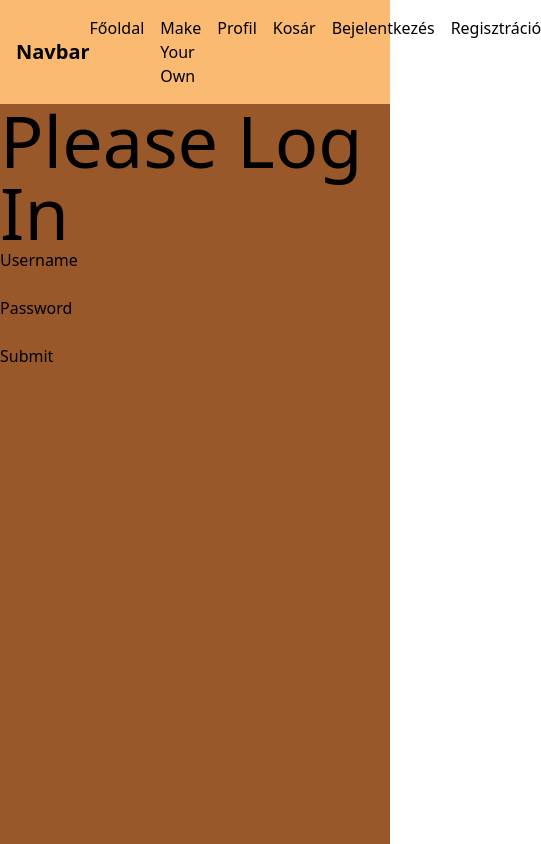
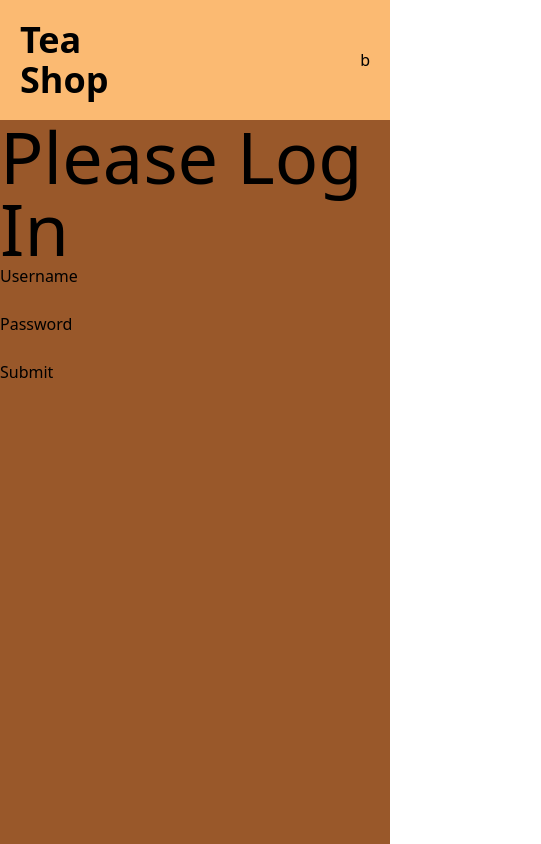
Before and after one commit to oandris228/vizsgaremek, a React (Vite) app in the folder frontend/: page /login in a window 390 px wide. Shown: the whole page, 541 px wide, since content can reach past the window. Built offline with nearby package versions, Linux system fonts and the light colour scheme.

Commit message:
transcendent fun. (navbar, responsive stuff, profile)

```diff
--- a/frontend/src/App.css
+++ b/frontend/src/App.css
@@ -12,23 +12,35 @@ body {
 }
 
 .default-wrapper {
-    @apply p-4
+    @apply
+    p-4
 }
 
 h1 {
-    @apply text-7xl
+    @apply
+    text-7xl
 }
 
 .card {
-    @apply bg-white w-72 h-96 p-3 m-5 rounded-2xl
+    @apply
+    bg-white
+    w-72
+    h-96
+    p-3
+    m-5
+    rounded-2xl
 }
 
 .card h3 {
-    @apply text-4xl
+    @apply
+    text-4xl
 }
 
 .card button {
-    @apply bg-blue-400 rounded-2xl p-2
+    @apply
+    bg-blue-400
+    rounded-2xl
+    p-2
 }
 
 .card button:hover {
@@ -55,21 +67,137 @@ h1 {
     object-cover
 }
 
+.navbar {
+    @apply
+    bg-navbar
+    flex
+    overflow-hidden
+    justify-between
+}
+
+.nav-list {
+    @apply
+    list-none
+    self-center
+    overflow-hidden
+}
+
+.nav-list ul {
+    @apply
+    list-none
+    p-0
+    overflow-hidden
+}
+
+.nav-list li {
+    @apply
+    inline
+    float-left
+    text-center
+    p-3
+}
+
+.nav-list a {
+    @apply
+    p-4
+    rounded-4xl
+}
+
+.nav-list a:hover {
+    @apply
+    bg-amber-300
+}
+
+.hamburger-button {
+    @apply
+    m-5
+}
+
+.nav-title {
+    @apply
+    m-5
+    align-middle
+    font-bold
+    text-4xl
+}
+
+.profile-div {
+    @apply
+    flex
+    flex-col
+    items-center
+    m-10
+    p-5
+    pb-96
+    bg-cardbg
+    rounded-4xl
+}
+
+.profile-username {
+    @apply
+    font-semibold
+    italic
+}
+
+.nav-list-mobile {
+    @apply
+    bg-navbar
+    flex
+    flex-col
+    list-none
+    p-0
+    m-0
+}
+
+.nav-list-mobile li {
+    @apply
+    block
+    p-2
+}
+
 /* mobile view */
 @media screen and (max-width: 576px) {
     .card-list {
-        flex-direction: column;
+        @apply
+        flex-col
+        items-center
+    }
+    .nav-link {
+        @apply
+        hidden
+    }
+    .navbar {
+        @apply
+        justify-between
+    }
+    .nav-admin {
+        @apply
+        hidden
     }
 }
 
 /* tablet view */
-@media screen and (max-width: 768px) {
-}
-
-/* laptop view */
-@media screen and (max-width: 992px) {
+@media screen and (max-width: 1150px) {
+    .card-list {
+        @apply
+        flex
+        flex-wrap
+        overflow-hidden
+    }
+    .nav-link {
+        @apply
+        hidden
+    }
+    .navbar {
+        @apply
+        justify-between
+    }
 }
 
 /* screen view */
-@media screen and (max-width: 1200px) {
+@media screen and (min-width: 1151px) {
+    .hamburger-button {
+        @apply
+        hidden
+    }
 }
--- a/frontend/src/components/Navbar.tsx
+++ b/frontend/src/components/Navbar.tsx
@@ -9,14 +9,15 @@ export default function NavBar() {
     const navigate = useNavigate();
 
     const [state, setState] = useState(false);
+    const [isOpen, setIsOpen] = useState(false);
     const [user, setUser] = useState<User>();
 
     const [LoggedIn, setLoggedIn] = useState(token != undefined);
 
-    useEffect(()=> {
+    useEffect(() => {
         async function IsUserAdmin() {
 
-            if(LoggedIn) {
+            if (LoggedIn) {
                 const response = await fetch('http://localhost:3000/users/token', {
                     method: 'GET',
                     headers: {
@@ -42,10 +43,10 @@ export default function NavBar() {
     }
 
     return <>
-            <nav className="flex items-center justify-between bg-navbar p-4 w-full top-0 start-0">
-                <NavLink className="text-xl font-bold" to="/">Navbar</NavLink>
+        <nav className="navbar">
+            <NavLink className="nav-title" to="/">Tea Shop</NavLink>
 
-                <ul className="flex space-x-4">
+            <ul className="nav-list">
                 <li>
                     <NavLink className="nav-link" to="/">Főoldal</NavLink>
                 </li>
@@ -60,12 +61,12 @@ export default function NavBar() {
                 </li>
                 {state && (
                     <li>
-                            <NavLink className="nav-link" to="/admin">Admin</NavLink>
+                        <NavLink className="nav-link nav-admin" to="/admin">Admin</NavLink>
                     </li>
                 )}
                 {LoggedIn ? (
                     <li>
-                             <button className="nav-link" onClick={()=> {handleLogout(); navigate('/login')}}>Logout</button>
+                        <button className="nav-link" onClick={() => { handleLogout(); navigate('/login') }}>Logout</button>
                     </li>
                 ) : (
                     <>
@@ -78,6 +79,47 @@ export default function NavBar() {
                     </>
                 )}
             </ul>
+            <button
+                className="hamburger-button"
+                onClick={() => setIsOpen(!isOpen)}
+            >
+                {isOpen ? <p>a</p> : <p>b</p>}
+            </button>
         </nav>
+        {isOpen && (
+                <ul className="nav-list-mobile">
+                    <li>
+                        <NavLink className="nav-mobile" to="/">Főoldal</NavLink>
+                    </li>
+                    <li>
+                        <NavLink className="nav-mobile" to="/custom">Make Your Own</NavLink>
+                    </li>
+                    <li>
+                        <NavLink className="nav-mobile" to="/profile">Profil</NavLink>
+                    </li>
+                    <li>
+                        <NavLink className="nav-mobile" to={`/cart/${user?.id}`}>Kosár</NavLink>
+                    </li>
+                    {state && (
+                        <li className='nav-admin'>
+                            <NavLink className="nav-mobile nav-admin" to="/admin">Admin</NavLink>
+                        </li>
+                    )}
+                    {LoggedIn ? (
+                        <li>
+                            <button className="nav-mobile" onClick={() => { handleLogout(); navigate('/login') }}>Logout</button>
+                        </li>
+                    ) : (
+                        <>
+                            <li>
+                                <NavLink className="nav-mobile" to="/login">Bejelentkezés</NavLink>
+                            </li>
+                            <li>
+                                <NavLink className="nav-mobile" to="/register">Regisztráció</NavLink>
+                            </li>
+                        </>
+                    )}
+                </ul>
+            )}
     </>
 }
--- a/frontend/src/components/Profile.tsx
+++ b/frontend/src/components/Profile.tsx
@@ -15,15 +15,17 @@ export default function Profile() {
     }, [token])
 
     return (<>
-        <h1>Welcome {user?.username}</h1>
+        <div className="profile-div">
+            <h1>Üdvözlünk <span className="profile-username">{user?.username}</span></h1>
             <h2>email: {user?.email}</h2>
             <h2>shipping_address: {user?.shipping_address}</h2>
             <ul>
                 {user?.commissions.map((commission) => (
                     <li key={commission.id}>
-                    <button style={{"padding": 10}}>Rendelés ID: {commission.id}; Rendelés státusza: {commission.commissionState}</button>
+                        <button style={{ "padding": 10 }}>Rendelés ID: {commission.id}; Rendelés státusza: {commission.commissionState}</button>
                     </li>
                 ))}
             </ul>
+        </div>
     </>)
 }
```
Lines whose indentation alone changed are shown as unchanged.
